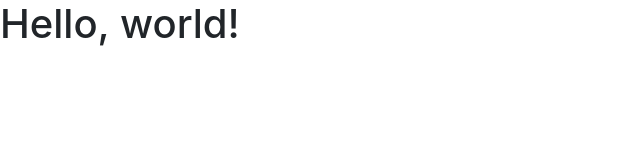
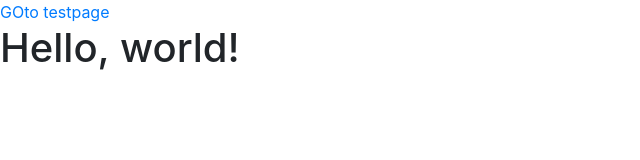
Before and after one commit to JosephLindzius/EcoHoods, a website: page public/index.html in a window 1280 px wide. Shown: the whole page, without its empty margins (0-640 px from the left). Drawn offline with nearby package versions, Linux system fonts and the light colour scheme.

Commit message:
add testpage

```diff
--- a/public/index.html
+++ b/public/index.html
@@ -11,6 +11,10 @@
     <title>Hello, world!</title>
   </head>
   <body>
+
+    <nav>
+        <a href="test.html">GOto testpage</a>
+    </nav>
     <h1>Hello, world!</h1>
 
     <!-- Optional JavaScript -->
```
Also changed, not shown: public/test.html (added, +1 -0 lines), public/test.js (added).
